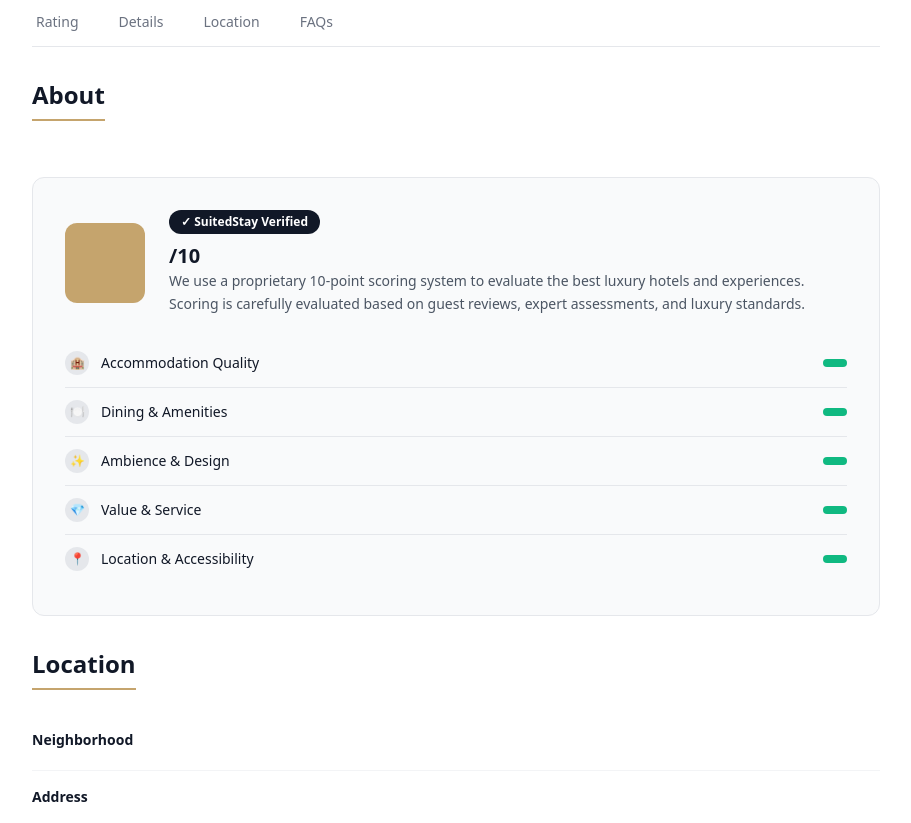
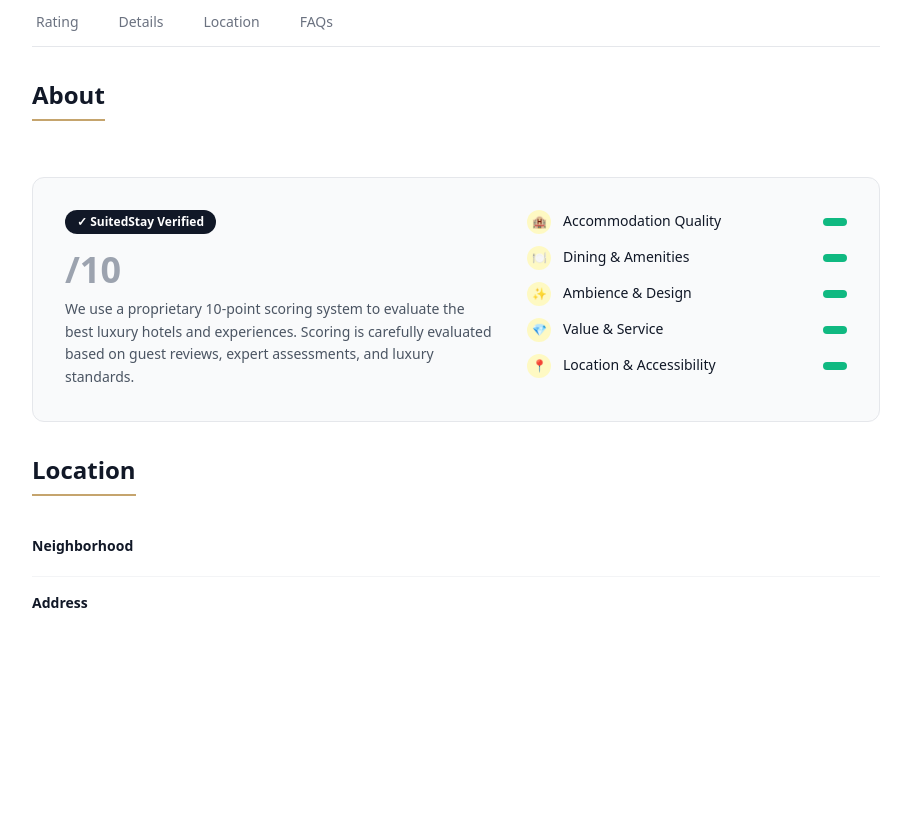
Before and after one commit to SuitedStay/SuitedStay, a Node project: template templates/hotel-template.hbs in a window 1280 px wide. Shown: the part 255-1078 px from the top of the page, without its empty margins (184-1095 px from the left). After the commit the page ends 863 px from the top, so only its background shows below. Run offline with Node 20 templates, Linux system fonts and the light colour scheme; the template is opened without the code that fills it, so the values that code supplies are empty; some libraries are stand-ins or nearby versions.

Commit message:
Restructure rating section to match BestDubai layout

```diff
--- a/templates/hotel-template.hbs
+++ b/templates/hotel-template.hbs
@@ -216,61 +216,60 @@
         <!-- Rating Section -->
         <section id="rating" class="mb-8">
             <div class="bg-gray-50 rounded-xl border border-gray-200 p-8">
-                <div class="flex items-center mb-6">
-                    <div class="bg-gold text-white w-20 h-20 rounded-xl flex items-center justify-center mr-6">
-                        <span class="text-2xl font-bold">{{overall_score}}</span>
-                    </div>
+                <div class="flex items-start justify-between">
+                    <!-- Left side - Verification info -->
                     <div class="flex-1">
-                        <div class="bg-gray-900 text-white px-3 py-1 rounded-full text-xs font-semibold inline-flex items-center gap-1 mb-2">
+                        <div class="bg-gray-900 text-white px-3 py-1 rounded-full text-xs font-semibold inline-flex items-center gap-1 mb-4">
                             ✓ SuitedStay Verified
                         </div>
-                        <div class="text-xl font-bold text-gray-900">{{overall_score}}/10</div>
-                        <p class="text-gray-600 text-sm leading-relaxed">
+                        <div class="text-4xl font-bold text-emerald-500 mb-2">{{overall_score}}<span class="text-gray-400">/10</span></div>
+                        <p class="text-gray-600 text-sm leading-relaxed max-w-md">
                             We use a proprietary 10-point scoring system to evaluate the best luxury hotels and experiences.
                             Scoring is carefully evaluated based on guest reviews, expert assessments, and luxury standards.
                         </p>
                     </div>
-                </div>
 
-                <div class="space-y-0 divide-y divide-gray-200">
-                    <div class="flex items-center justify-between py-3">
+                    <!-- Right side - Score breakdown -->
+                    <div class="space-y-3 ml-8">
+                        <div class="flex items-center justify-between min-w-80">
                             <div class="flex items-center">
-                            <div class="w-6 h-6 bg-gray-200 rounded-full flex items-center justify-center mr-3 text-xs">🏨</div>
+                                <div class="w-6 h-6 bg-yellow-100 rounded-full flex items-center justify-center mr-3 text-xs">🏨</div>
                                 <span class="font-medium text-gray-900">Accommodation Quality</span>
                             </div>
                             <div class="bg-emerald-500 text-white px-3 py-1 rounded-full text-sm font-bold">{{accommodation_quality_score}}</div>
                         </div>
 
-                    <div class="flex items-center justify-between py-3">
+                        <div class="flex items-center justify-between">
                             <div class="flex items-center">
-                            <div class="w-6 h-6 bg-gray-200 rounded-full flex items-center justify-center mr-3 text-xs">🍽️</div>
+                                <div class="w-6 h-6 bg-yellow-100 rounded-full flex items-center justify-center mr-3 text-xs">🍽️</div>
                                 <span class="font-medium text-gray-900">Dining & Amenities</span>
                             </div>
                             <div class="bg-emerald-500 text-white px-3 py-1 rounded-full text-sm font-bold">{{dining_amenities_score}}</div>
                         </div>
 
-                    <div class="flex items-center justify-between py-3">
+                        <div class="flex items-center justify-between">
                             <div class="flex items-center">
-                            <div class="w-6 h-6 bg-gray-200 rounded-full flex items-center justify-center mr-3 text-xs">✨</div>
+                                <div class="w-6 h-6 bg-yellow-100 rounded-full flex items-center justify-center mr-3 text-xs">✨</div>
                                 <span class="font-medium text-gray-900">Ambience & Design</span>
                             </div>
                             <div class="bg-emerald-500 text-white px-3 py-1 rounded-full text-sm font-bold">{{ambience_design_score}}</div>
                         </div>
 
-                    <div class="flex items-center justify-between py-3">
+                        <div class="flex items-center justify-between">
                             <div class="flex items-center">
-                            <div class="w-6 h-6 bg-gray-200 rounded-full flex items-center justify-center mr-3 text-xs">💎</div>
+                                <div class="w-6 h-6 bg-yellow-100 rounded-full flex items-center justify-center mr-3 text-xs">💎</div>
                                 <span class="font-medium text-gray-900">Value & Service</span>
                             </div>
                             <div class="bg-emerald-500 text-white px-3 py-1 rounded-full text-sm font-bold">{{value_service_score}}</div>
                         </div>
 
-                    <div class="flex items-center justify-between py-3">
+                        <div class="flex items-center justify-between">
                             <div class="flex items-center">
-                            <div class="w-6 h-6 bg-gray-200 rounded-full flex items-center justify-center mr-3 text-xs">📍</div>
+                                <div class="w-6 h-6 bg-yellow-100 rounded-full flex items-center justify-center mr-3 text-xs">📍</div>
                                 <span class="font-medium text-gray-900">Location & Accessibility</span>
                             </div>
                             <div class="bg-emerald-500 text-white px-3 py-1 rounded-full text-sm font-bold">{{location_accessibility_score}}</div>
+                        </div>
                     </div>
                 </div>
             </div>
```
Lines whose indentation alone changed are shown as unchanged.
